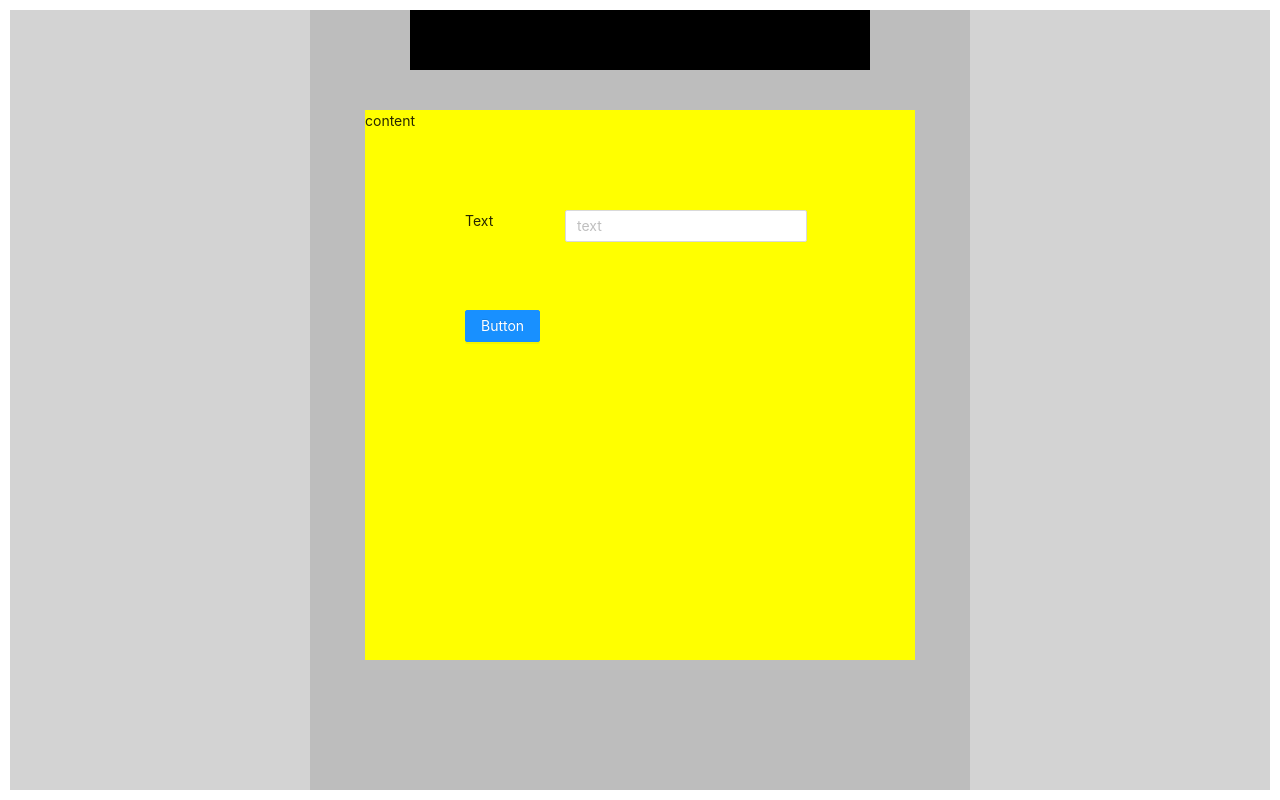
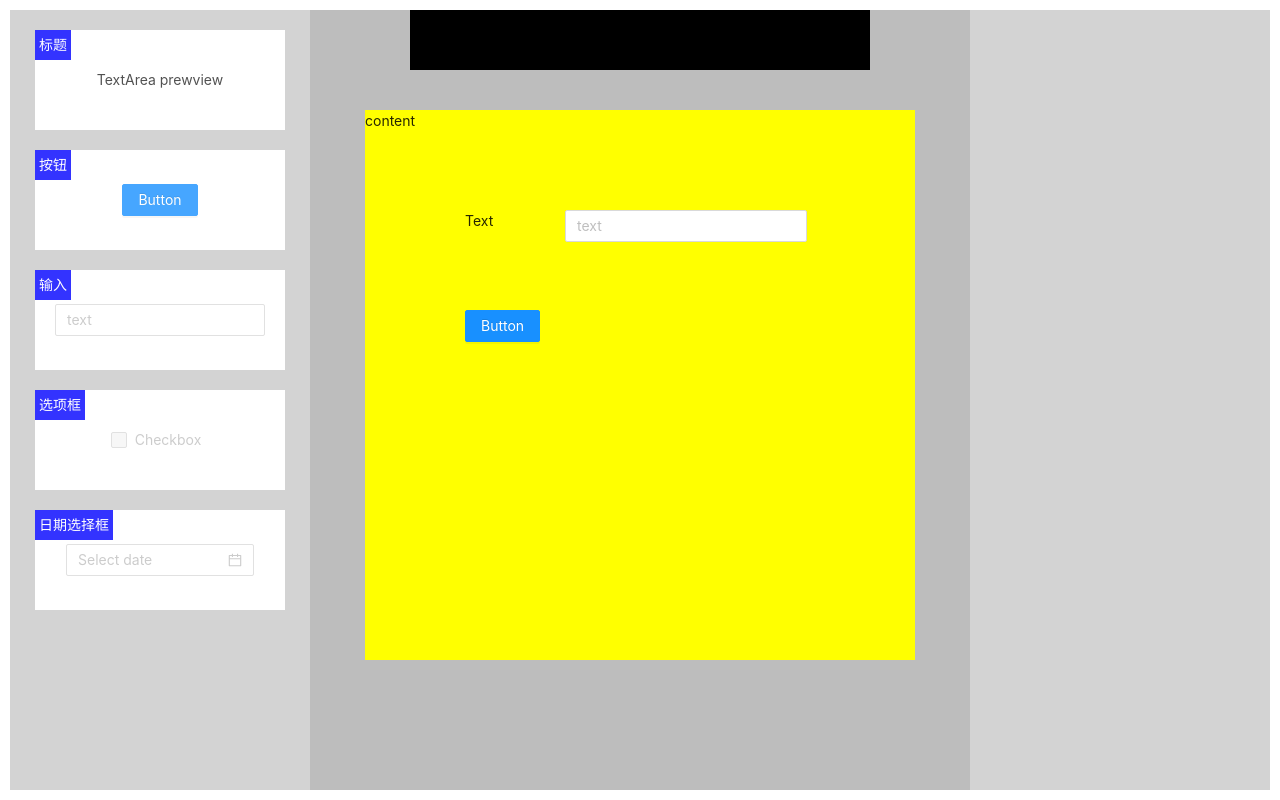
Before and after one commit to Bao0630/low-code-platform, a React (Create React App) app: page / in a window 1280 px wide. Built offline with nearby package versions, Linux system fonts and the light colour scheme.

Commit message:
Changes to be committed: 	modified:   src/components/editor-config.jsx 	modified:   src/containers/Editor.css 	modified:   src/containers/Editor.jsx

```diff
--- a/src/components/editor-config.jsx
+++ b/src/components/editor-config.jsx
@@ -1,4 +1,4 @@
-import { Typography, Button, Input } from "antd";
+import { Typography, Button, Input, Checkbox, DatePicker } from "antd";
 import TextArea from "antd/lib/input/TextArea";
 
 
@@ -30,13 +30,25 @@ registerConfig.register({
 });
 registerConfig.register({
   label: '按钮',
-  preview: () => 'Button prewview',
+  preview: () => <Button type="primary">Button</Button>,
   render: () => <Button type="primary">Button</Button>,
   type: 'button'
 });
 registerConfig.register({
   label: '输入',
-  preview: () => 'Input prewview',
+  preview: () => <Input placeholder={"text"}></Input>,
   render: () => <Input placeholder={"text"}></Input>,
   type: 'input'
 });
+registerConfig.register({
+  label: '选项框',
+  preview: () => <Checkbox disabled={true}>Checkbox</Checkbox>,
+  render: () => <Checkbox>Checkbox</Checkbox>,
+  type: 'checkbox'
+});
+registerConfig.register({
+  label: '日期选择框',
+  preview: () => <DatePicker></DatePicker>,
+  render: () => <DatePicker></DatePicker>,
+  type: 'checkbox'
+});
--- a/src/containers/Editor.css
+++ b/src/containers/Editor.css
@@ -52,3 +52,38 @@
 .editor-blocks {
   position: absolute;
 }
+
+.component-item {
+  width: 250px;
+  min-height: 100px;
+  margin: 20px auto;
+  display: flex;
+  justify-content: center;
+  align-items: center;
+  background-color: white;
+  padding: 20px;
+  box-sizing: border-box;
+  cursor: move;
+  user-select: none;
+  position: relative;
+}
+
+.component-item > span {
+  position: absolute;
+  top: 0;
+  left: 0;
+  background-color: blue;
+  color: white;
+  padding: 4px;
+}
+
+.component-item::after {
+  content: '';
+  position: absolute;
+  top: 0;
+  left: 0;
+  right: 0;
+  bottom: 0;
+  background-color: white;
+  opacity: 0.2;
+}
--- a/src/containers/Editor.jsx
+++ b/src/containers/Editor.jsx
@@ -22,9 +22,48 @@ function Editor(props) {
     height: `${props.page.container.height}px`,
   };
 
+
+  const containerRef = React.createRef();
+  const dragEnter = (event) => {
+    event.dataTransfer.dropEffect = 'move';
+    // event.dr
+
+  };
+  const dragOver = (event) => {
+    event.preventDefault();
+  };
+  const dragLeave = (event) => {
+    event.dataTransfer.dropEffect = 'none';
+  };
+  const drop = (event) => {
+
+  };
+
+  const dragStart = (event, component) => {
+    console.log(containerRef.current)
+    containerRef.current.addEventListener('dragEnter', dragEnter);
+    containerRef.current.addEventListener('dragOver', dragOver);
+    containerRef.current.addEventListener('dragLeave', dragLeave);
+    containerRef.current.addEventListener('drop', drop);
+
+    // event.dataTransfer
+  };
+
+
   return (
     <div className="editor">
       <div className="editor components-panel">
+        {config.componentsList.map(component => (
+          <div
+            className='component-item'
+            draggable
+            onDragStart={event => dragStart(event, component)}
+          >
+            <span>{component.label}</span>
+            <div>{component.preview()}</div>
+          </div>
+        ))}
+
         {/* <ComponentList></ComponentList> */}
       </div>
       <div className="editor property-panel">
@@ -36,7 +75,11 @@ function Editor(props) {
       <div className="container" >
 
         <div className="container-canvas" >
-          <div className="container-canvas_content" style={containerSize}>
+          <div
+            className="container-canvas_content"
+            style={containerSize}
+            ref={containerRef}
+          >
             content
             {(
               props.page.blocks.map(blockContent =>
```
